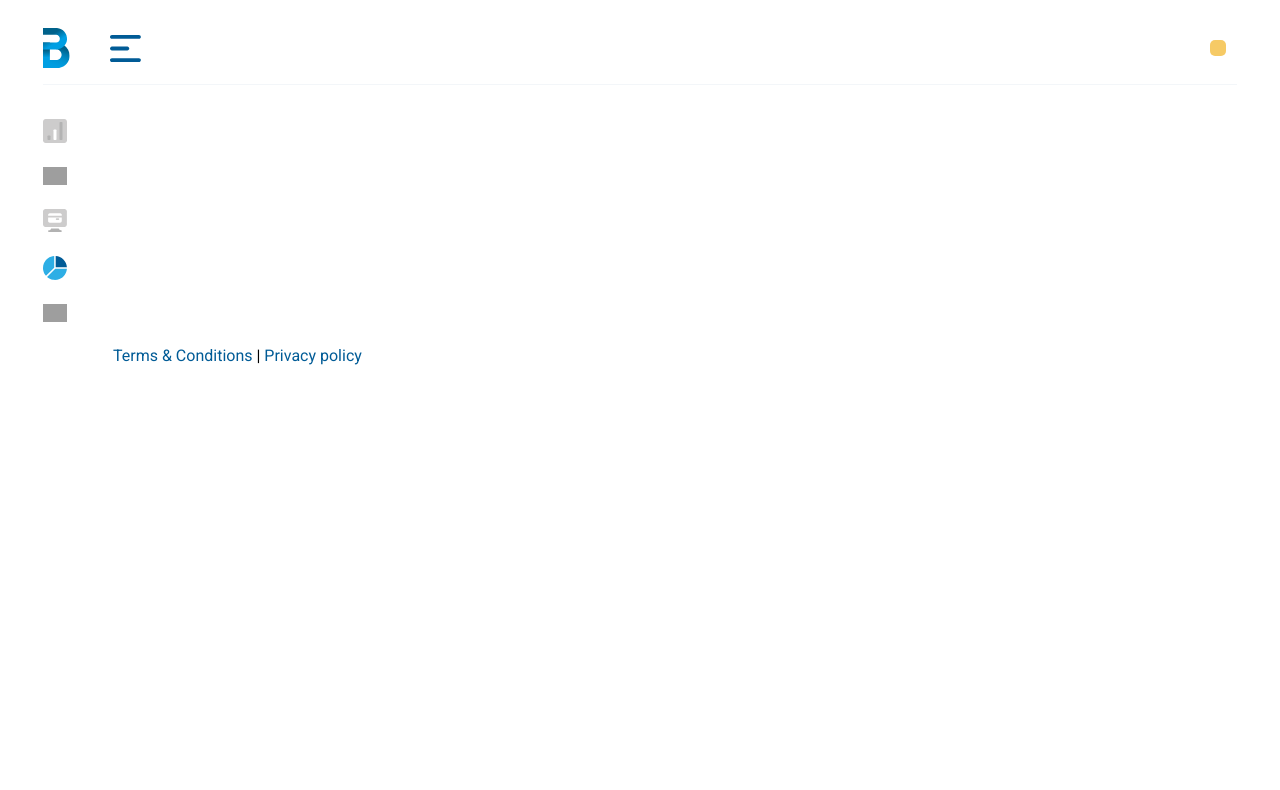
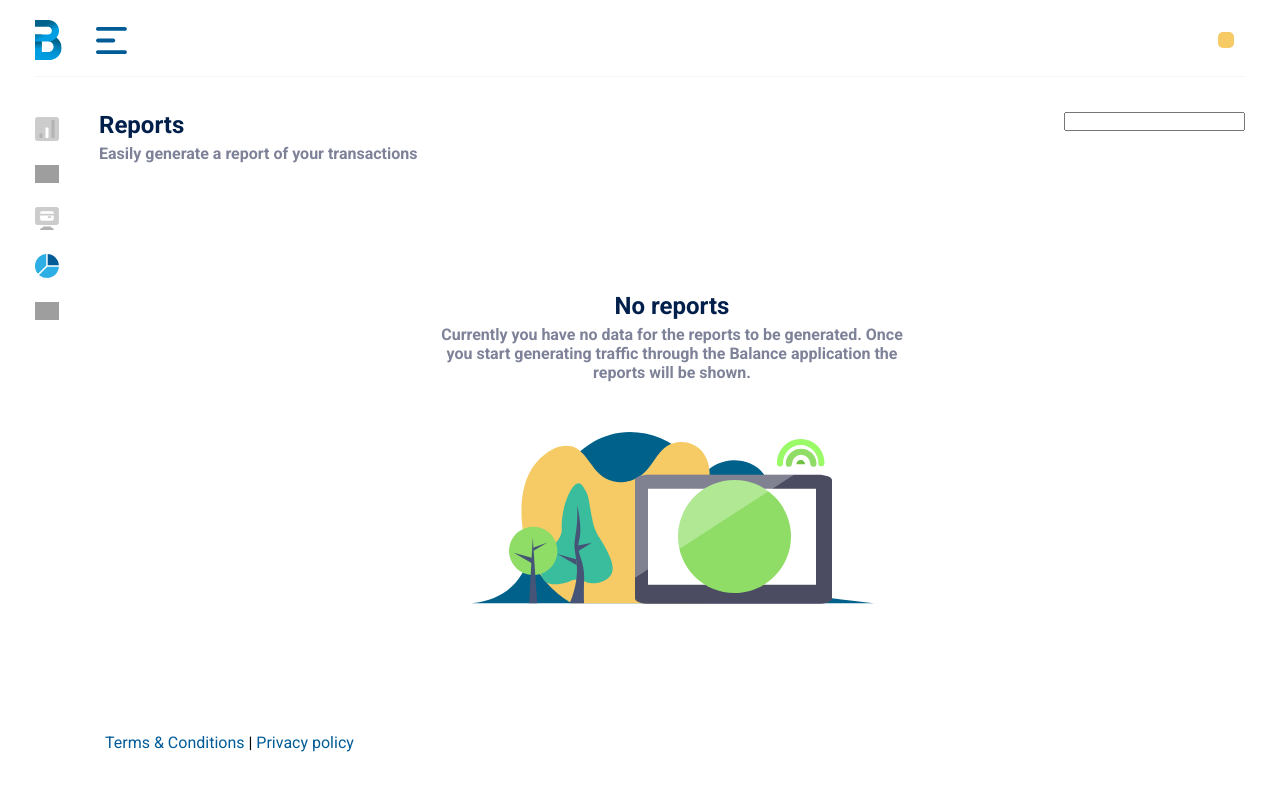
Before and after one commit to luftlaeufer/mvp-match-lukas-luftlaeufer, a Vue app: page / in a window 1280 px wide. Shown: the top 790 px of the page. Built offline with nearby package versions, Linux system fonts and the light colour scheme; no server answers; grey boxes are pictures that could not be loaded.

Commit message:
basic controls

```diff
--- a/src/App.vue
+++ b/src/App.vue
@@ -1,8 +1,13 @@
 <template>
   <div>
     <Header />
-    <Sidebar />
-
+    <div class="dashboard">
+      <Sidebar class="sidebar" />
+      <div class="reports">
+        <Controls />
+        <Reports />
+      </div>
+    </div>
     <Footer />
   </div>
 </template>
@@ -10,12 +15,16 @@
 <script>
 import Header from './components/Header.vue'
 import Sidebar from './components/Sidebar.vue'
+import Controls from './components/Controls.vue'
+import Reports from './components/Reports.vue'
 import Footer from './components/Footer.vue'
 
 export default {
   components: {
     Header,
     Sidebar,
+    Controls,
+    Reports,
     Footer,
   },
   beforeMount() {
@@ -34,10 +43,28 @@ export default {
 
 <style lang="scss">
 @import url('https://fonts.googleapis.com/css2?family=Roboto:wght@400;700&display=swap');
+@import url('./style/typography.scss');
+
 #app {
   max-width: 1440px;
   margin: 0 auto;
   padding: 20px 35px;
   font-family: 'Roboto', sans-serif;
+  line-height: 1.2;
+}
+
+* {
+  margin: 0;
+  padding: 0;
+  box-sizing: border-box;
+}
+
+.dashboard {
+  display: flex;
+}
+
+.sidebar {
+  margin-right: 40px;
+  margin-top: 6px;
 }
 </style>
--- /dev/null
+++ b/src/components/Controls.vue
@@ -0,0 +1,24 @@
+<template>
+  <div class="controls">
+    <div class="controls__info">
+      <h2>Reports</h2>
+      <p>Easily generate a report of your transactions</p>
+    </div>
+    <div class="controls__row">
+      <input type="text" />
+    </div>
+  </div>
+</template>
+
+<style lang="scss" scoped>
+.controls {
+  display: flex;
+  justify-content: space-between;
+
+  &__info {
+    display: flex;
+    flex-direction: column;
+    font-weight: 700;
+  }
+}
+</style>
--- a/src/components/Header.vue
+++ b/src/components/Header.vue
@@ -48,7 +48,7 @@ nav {
 }
 
 .menuIcon {
-  margin-left: 40px;
+  margin-left: 34px;
   cursor: pointer;
 }
 
--- /dev/null
+++ b/src/components/NoReports.vue
@@ -0,0 +1,25 @@
+<template>
+  <div class="noReports">
+    <h2>No reports</h2>
+    <p>Currently you have no data for the reports to be generated. Once you start generating traffic through the Balance application the reports will be shown.</p>
+    <img src="../assets/noReports.svg" alt="no reports image" />
+  </div>
+</template>
+
+<style lang="scss" scoped>
+.noReports {
+  display: flex;
+  flex-direction: column;
+  align-items: center;
+  justify-content: center;
+  font-weight: 700;
+  max-width: 470px;
+  min-height: calc(100vh - 230px);
+  text-align: center;
+  margin: 0 auto;
+
+  img {
+    margin-top: 50px;
+  }
+}
+</style>
--- /dev/null
+++ b/src/components/Reports.vue
@@ -0,0 +1,20 @@
+<template >
+  <div class="reports">
+    <NoReports />
+  </div>
+</template>
+
+<script>
+import NoReports from './NoReports'
+export default {
+  components: {
+    NoReports,
+  },
+}
+</script>
+
+<style lang="scss">
+.reports {
+  width: 100%;
+}
+</style>
--- /dev/null
+++ b/src/style/typography.scss
@@ -0,0 +1,8 @@
+h2 {
+    color: #011f4b;
+    margin-bottom: 4px;
+}
+
+p {
+color: #7e8299;
+}
```
Also changed, not shown: src/assets/noReports.svg (added).
